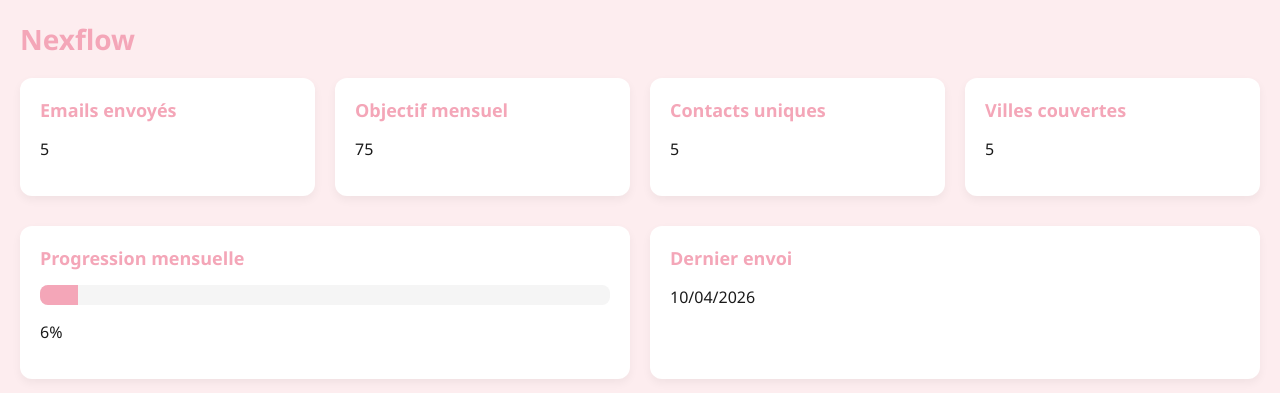
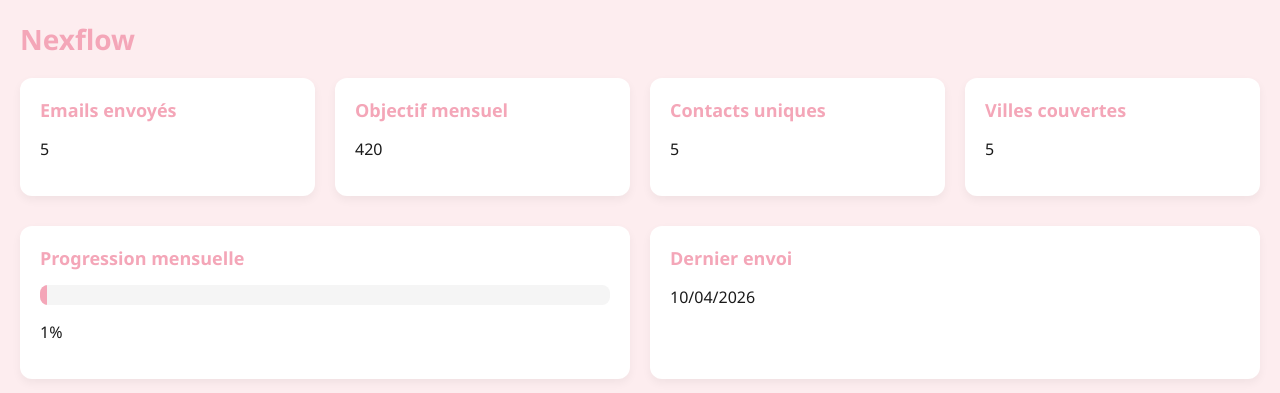
Before and after one commit to Nexfloww/Nexflow-Dashboard, a plain HTML site: page index.html in a window 1280 px wide. Shown: the top 393 px of the page. Drawn offline with Linux system fonts and the light colour scheme.

Commit message:
Objectif 420

```diff
--- a/index.html
+++ b/index.html
@@ -44,7 +44,7 @@
     </div>
     <div class="card">
         <h2>Objectif mensuel</h2>
-        <p id="objectif-mois">75</p>
+        <p id="objectif-mois">420</p>
     </div>
     <div class="card">
         <h2>Contacts uniques</h2>
@@ -114,7 +114,7 @@
 
 function updateDashboard() {
     const emailsEnvoyes = dataGlobal.length;
-    const objectif = 75;
+    const objectif = 420;
     const contactsUniques = [...new Set(dataGlobal.map(d => d.nom))].length;
     const villes = [...new Set(dataGlobal.map(d => d.ville))].length;
 
```
